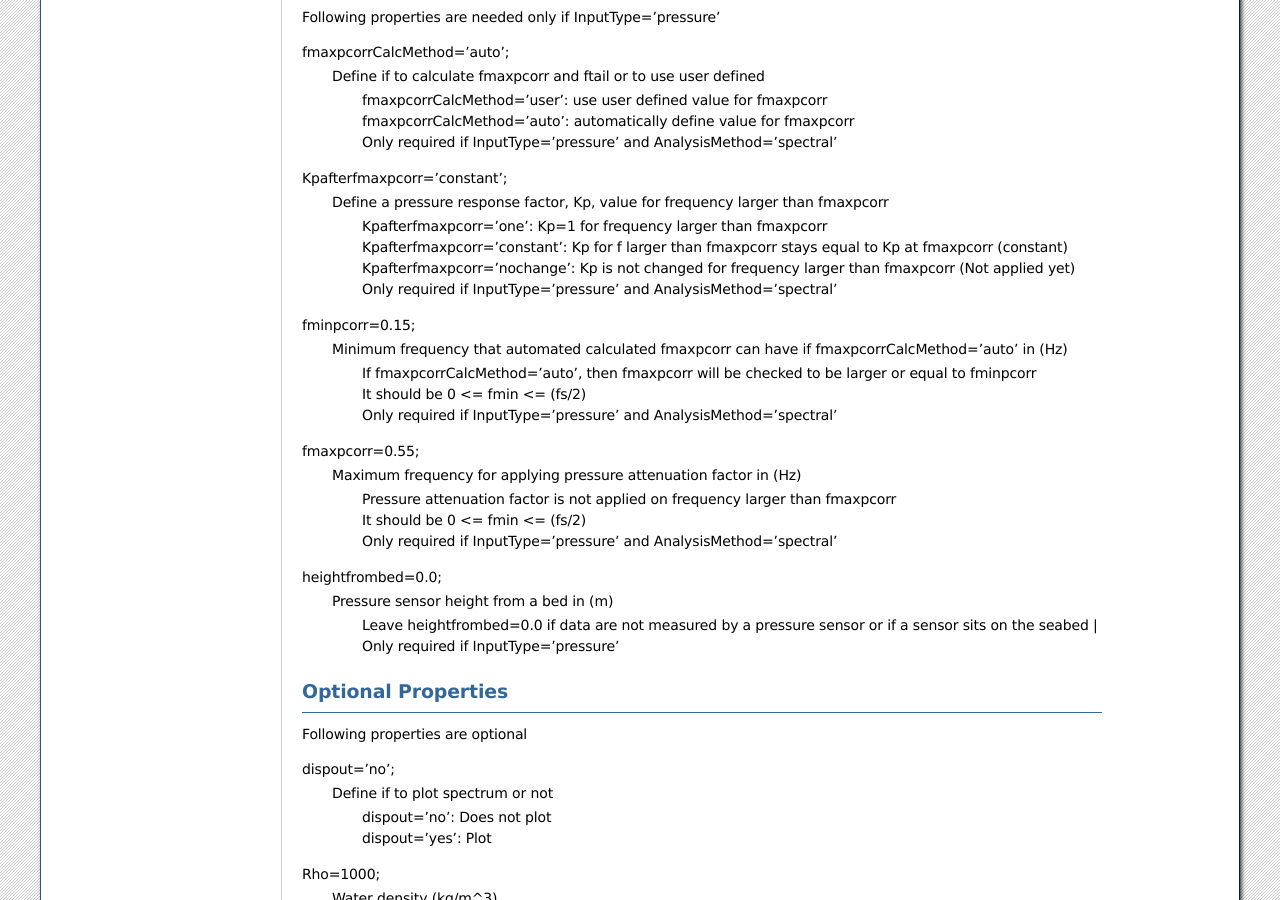
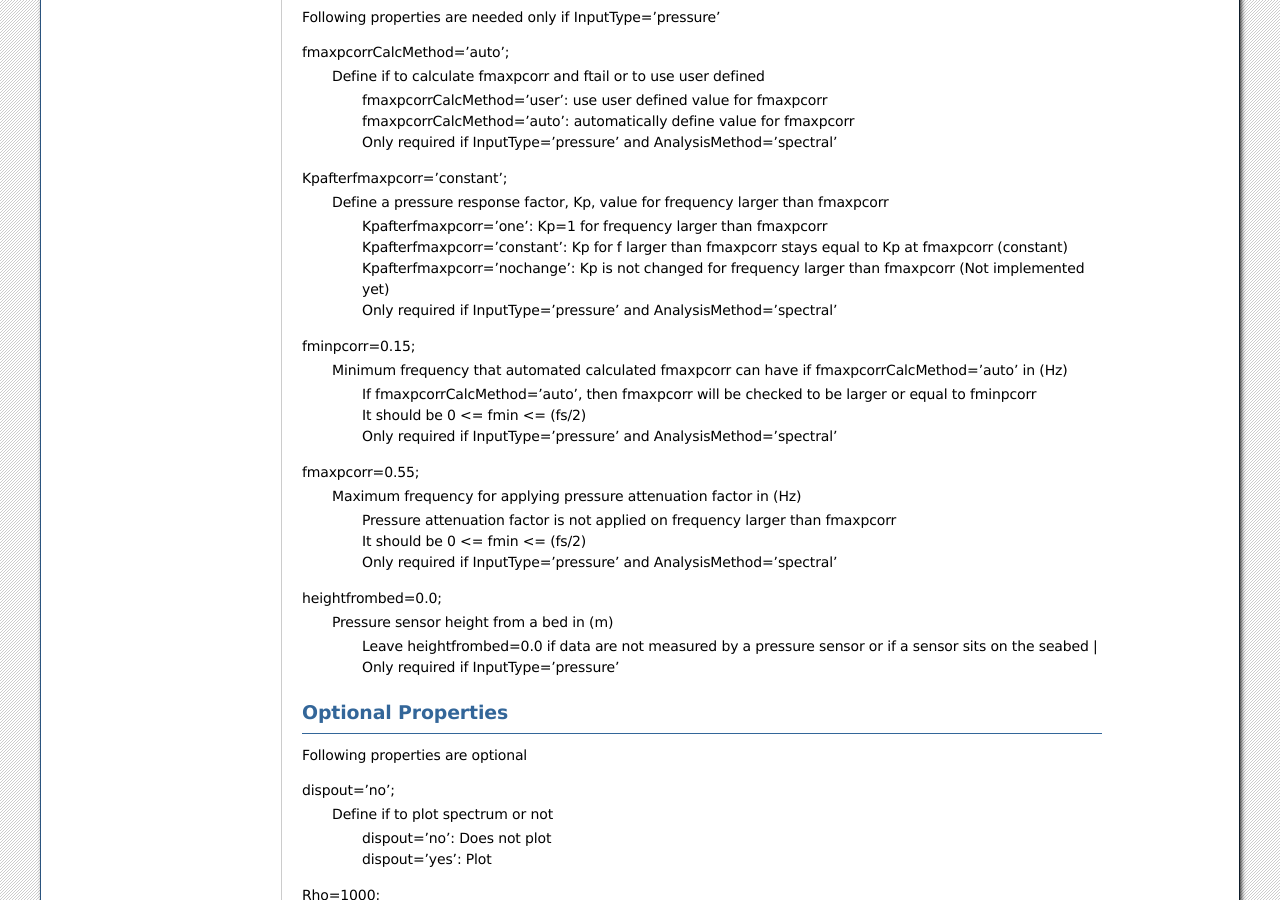
Before and after one commit to akarimp/Oceanlyz, a Sphinx documentation site: the page built from docs/matlab_functions/oceanlyz.rst, in a window 1280 px wide and 900 px high, scrolled down 1748 px. Built offline with Sphinx 7.4.7, drawn with Linux system fonts in a browser that asks for light colours.

Commit message:
Add files via upload

```diff
--- a/docs/matlab_functions/oceanlyz.rst
+++ b/docs/matlab_functions/oceanlyz.rst
@@ -104,7 +104,7 @@
     Define a pressure response factor, Kp, value for frequency larger than fmaxpcorr
         | Kpafterfmaxpcorr='one': Kp=1 for frequency larger than fmaxpcorr
         | Kpafterfmaxpcorr='constant': Kp for f larger than fmaxpcorr stays equal to Kp at fmaxpcorr (constant)
-        | Kpafterfmaxpcorr='nochange': Kp is not changed for frequency larger than fmaxpcorr (Not applied yet)
+        | Kpafterfmaxpcorr='nochange': Kp is not changed for frequency larger than fmaxpcorr (Not implemented yet)
         | Only required if InputType='pressure' and AnalysisMethod='spectral'
 
 fminpcorr=0.15;
```
